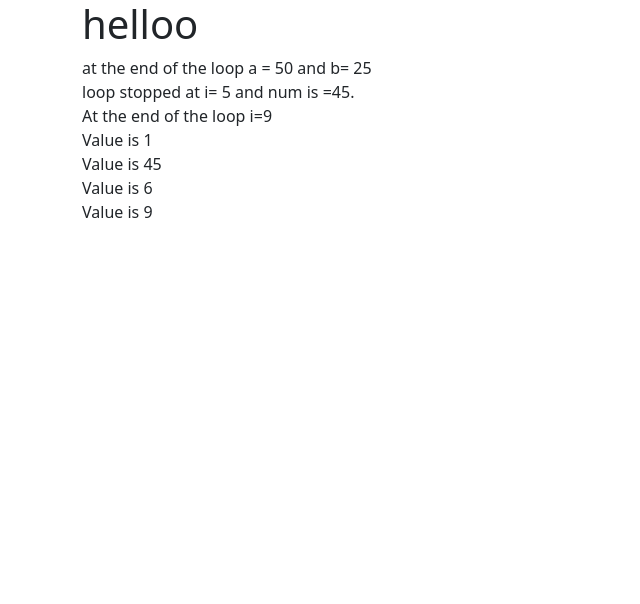
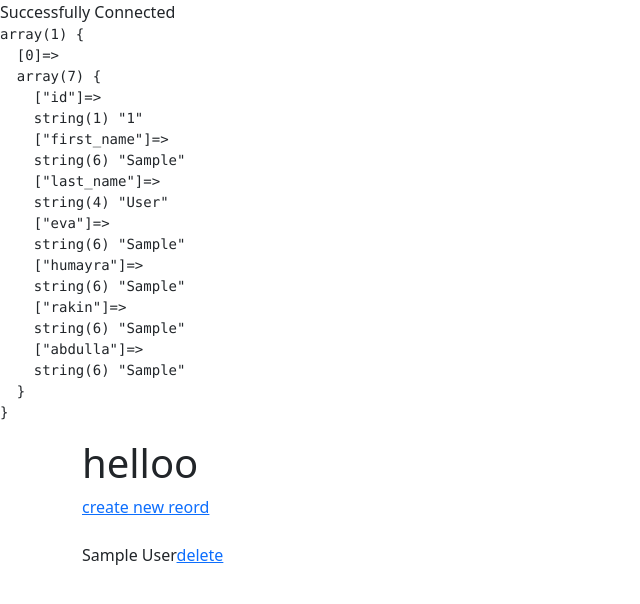
Before and after one commit to abi30/php_practice, a PHP site: page /pre3/index.php in a window 1280 px wide. Shown: the top 604 px of the page, without its empty margins (0-640 px from the left). Run offline with PHP 8.4, Linux system fonts and the light colour scheme; tables that the repository leaves empty or names only in its code hold one stand-in row (values such as "Sample post").

Commit message:
good_pre_3

```diff
--- a/pre3/db_connect.php
+++ b/pre3/db_connect.php
@@ -10,8 +10,8 @@ $username ="root";
 $password="";
 $dbname="db_test";
 
-$connect = new mysqli($hostname,$username,$password,$dbname);
-$connect = new mysqli($hostname,$username,$password,$dbname);
+$connect =mysqli_connect($hostname,$username,$password,$dbname);
+
 
 if($connect->connect_error){
 die("Connection failed: ".$connect->connect_error);
--- a/pre3/index.php
+++ b/pre3/index.php
@@ -1,7 +1,17 @@
 
 
+<?php
 
+require_once 'db_connect.php';
+$sql ="SELECT * FROM test";
+// $result=mysqli_query($connect,$sql);
 
+$result= mysqli_query($connect, $sql);
+$rows=mysqli_fetch_all($result,MYSQLI_ASSOC);
+echo "<pre>";
+var_dump($rows);
+echo "</pre>";
+?>
 
 <!doctype html>
 <html lang="en">
@@ -22,61 +32,21 @@
 <div class="container">
 <h1>helloo</h1>
 
-
+<a href="create.php">create new reord</a> <br><br>
 
 <?php
+       $i = 0;
+       while($i < count($rows)){
 
+            echo "<p>" .$rows[$i][ 'first_name']." ".$rows[$i]['last_name' ]. "<a href ='delete.php?id=".$rows[$i]['id']."'>delete</a></p>" ;
 
-$a=0;
-$b=0;
-for ($i=0; $i <5 ; $i++) {
-    $a+=10;
-    $b+=5;
-}
+           $i++;
+       }
 
-echo ("at the end of the loop a = $a and b= $b </br>");
-
-
-$i=0;
-$num=50;
-while ($i<10){
-
-    $num--;
-    $i++;
-
-    if($i==5)break;
-}
-
-echo "loop stopped at i= $i and num is =$num.<br/>";
-
-$i = 0;
-       $num = 0;
-       do
-       {
-           $i++;
-
-        } while ($i < 10);
-        $i-=1;
-
-        echo ("At the end of the loop i=$i <br/>" );
-
-
-
-        $array =array(1,3,45,3,6,9);
-        foreach($array as $value){
-
-            if($value ==3)continue;
-            echo "Value is $value <br/>";
-        }
-
-
-
-
-
-
-
-
-?>
+       // foreach ($rows as $row) {
+        //     echo "<p>" .$row['first_name']." ".$row['last_name' ]."</p>";
+        // }
+       ?>
 
 </div>
 
```
Also changed, not shown: pre3/create.php (added, +24 -0 lines), pre3/delete.php (added, +17 -0 lines).
